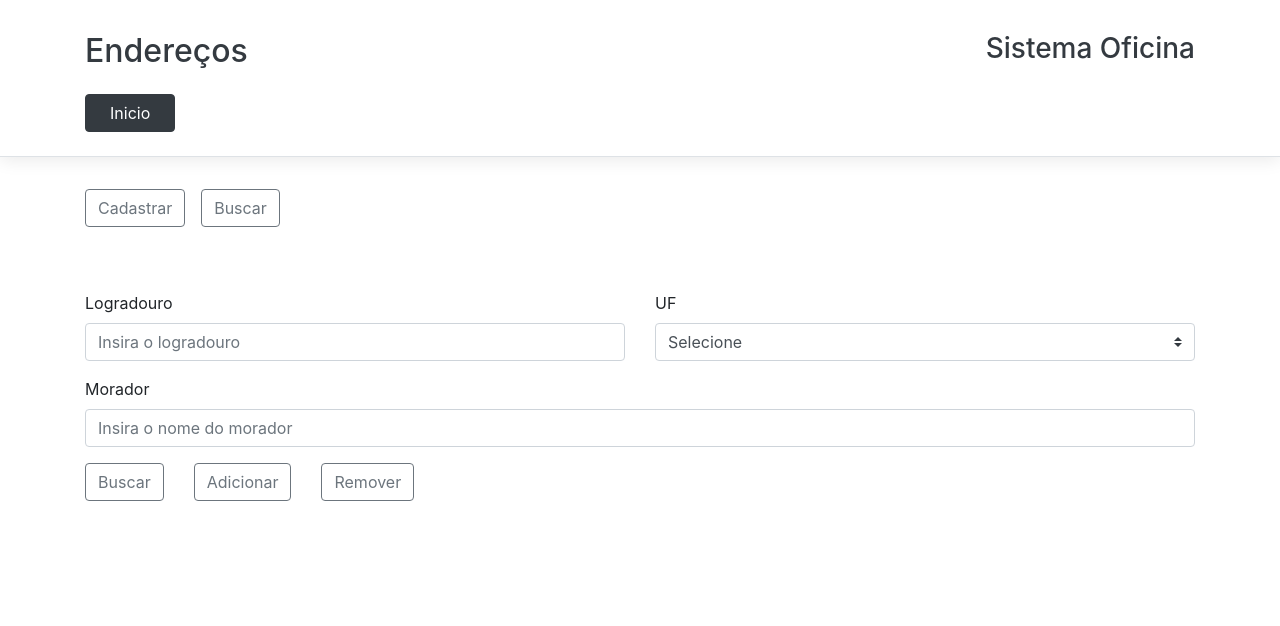
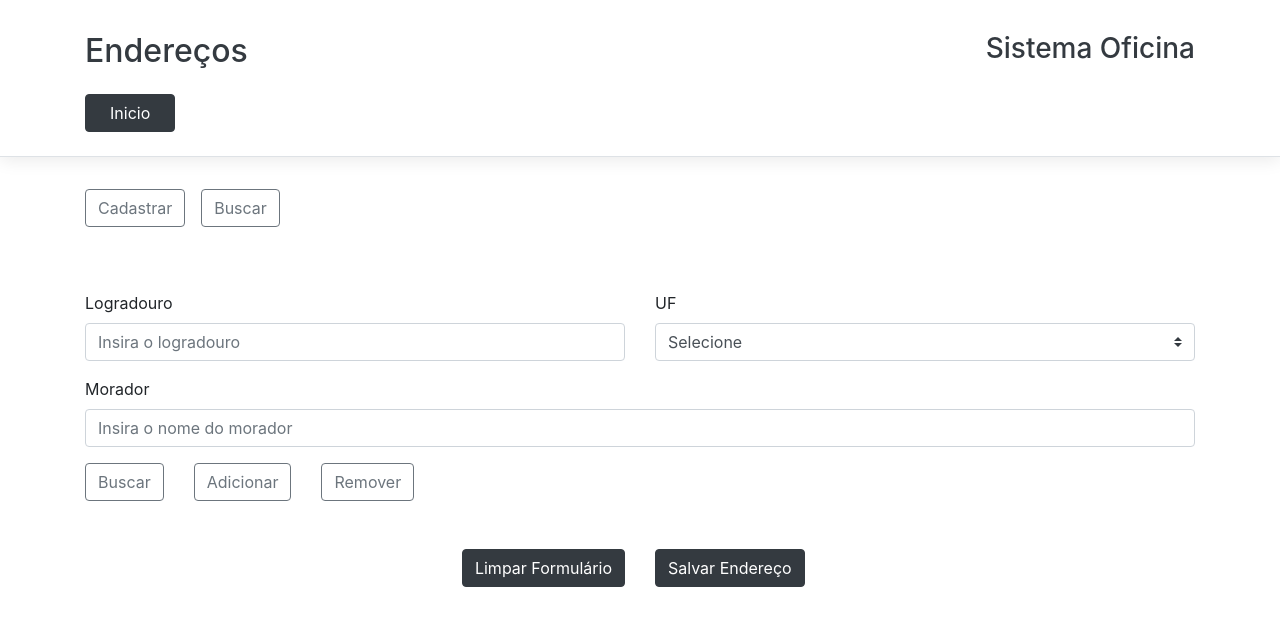
Before and after one commit to msimeaor/Oficina-Interface, a React (Vite) app: page /enderecos/cadastrar in a window 1280 px wide. Shown: the top 626 px of the page. Built offline with nearby package versions, Linux system fonts and the light colour scheme.

Commit message:
Cleaning the form
I created the button that clears the form
It clear all inputs and the currentResidentId state

```diff
--- a/src/Components/AddressScreen/AddressRegistryScreen.jsx
+++ b/src/Components/AddressScreen/AddressRegistryScreen.jsx
@@ -120,6 +120,17 @@ const AddressRegistryScreen = () => {
     })
   }
 
+  function clearForm() {
+    street.setValue('')
+    resident.setValue('')
+    setUf('')
+    setCurrentResidentId(null)
+  }
+
+  async function saveAddress() {
+
+  }
+
   return (
     <section className='mt-5 mb-5' >
       <form onSubmit={(event) => event.preventDefault()} >
@@ -169,6 +180,14 @@ const AddressRegistryScreen = () => {
             <Button className='btn btn-outline-secondary' description='Remover' handleClick={removeResident} />
           </div>
         </div>
+        <div className='row mt-5' >
+          <div className='col-6 d-flex justify-content-end' >
+            <Button className='btn btn-dark' description='Limpar Formulário' handleClick={clearForm} />
+          </div>
+          <div className='col-6' >
+            <Button className='btn btn-dark' description='Salvar Endereço' handleClick={saveAddress} />
+          </div>
+        </div>
       </form>
       {modalData && <MyModal {...modalData} setModalData={setModalData} />}
     </section>
```
